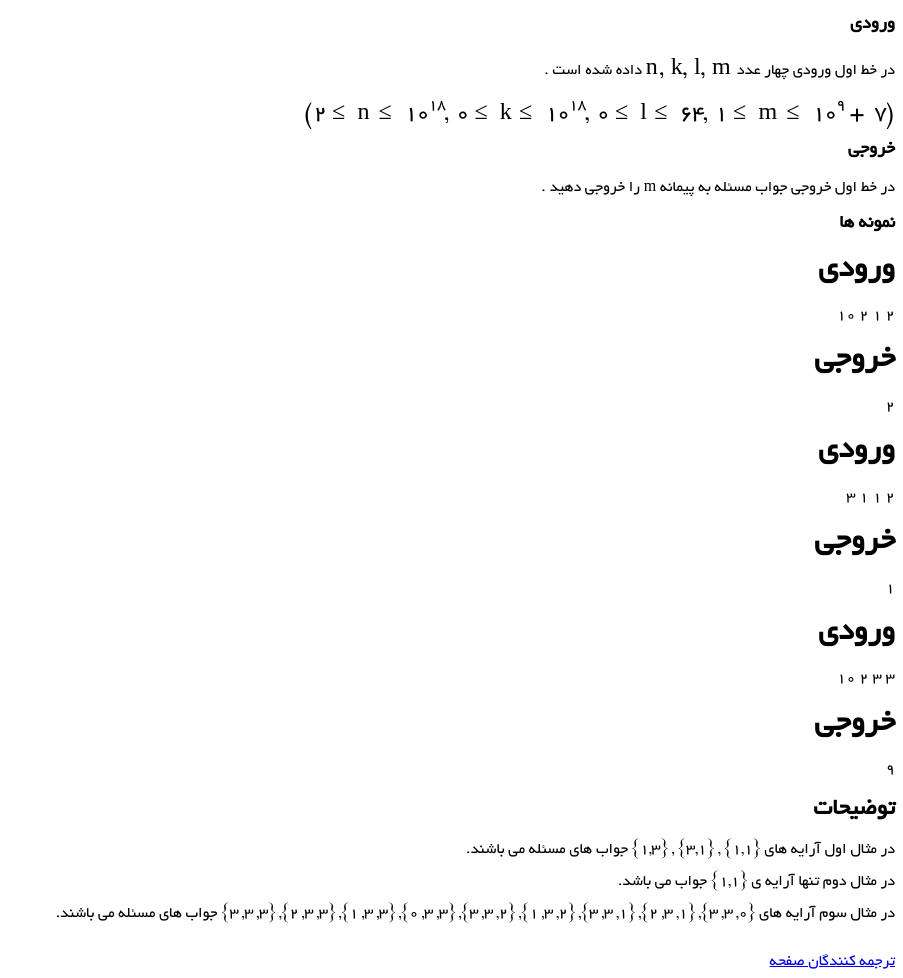
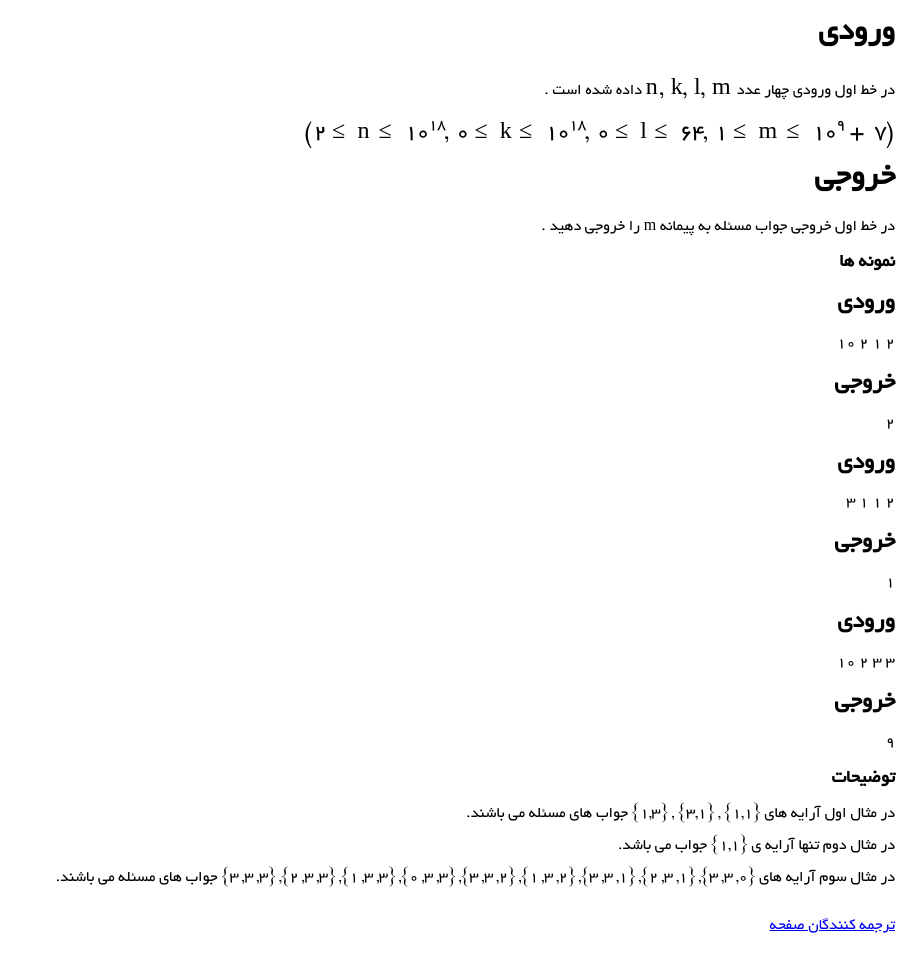
Before and after one commit to shaazzz/FarsiCP, a Jekyll site: the page built from CF/551D/statement.md, in a window 1280 px wide. Shown: the part 499-1477 px from the top of the page, without its empty margins (377-1280 px from the left). Built offline with Jekyll 4.4.1, drawn with Linux system fonts in a browser that asks for light colours; formulas are drawn with MathJax 3; after the commit the page ends 1441 px from its top, so only the background shows below that.

```diff
--- a/CF/551D/statement.md
+++ b/CF/551D/statement.md
@@ -16,7 +16,7 @@ $m$
 خروجی دهید
 .
 
-### ورودی
+# ورودی
 
 در خط اول ورودی چهار عدد
 $n,k,l,m$
@@ -25,7 +25,7 @@ $n,k,l,m$
 
 $(2 \le n \le 10^{18}, 0 \le k \le 10^{18}, 0 \le l \le 64, 1 \le m \le 10^9 + 7)$
 
-### خروجی
+# خروجی
 در خط اول خروجی جواب مسئله به پیمانه
 m
 را خروجی دهید
@@ -33,22 +33,22 @@ m
 
 ### نمونه ها
 
-# ورودی
+## ورودی
   2 1 2 10
-# خروجی
+## خروجی
   2
 
-# ورودی
+## ورودی
   2 1 1 3
-# خروجی
+## خروجی
   1
 
-# ورودی
+## ورودی
   3 3 2 10
-# خروجی
+## خروجی
   9
 
-## توضیحات
+### توضیحات
 
 در مثال اول آرایه های
 {1,1} , {3,1} , {1,3}
```
